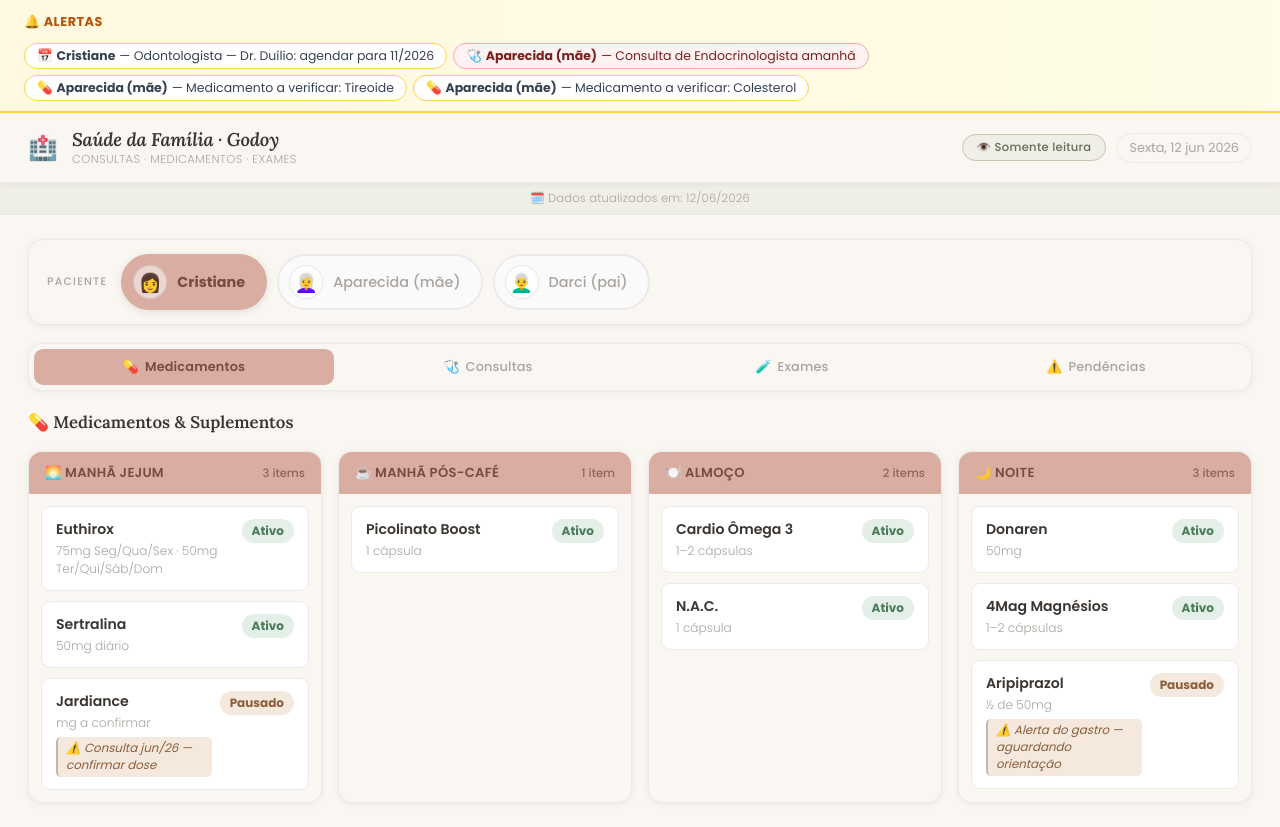
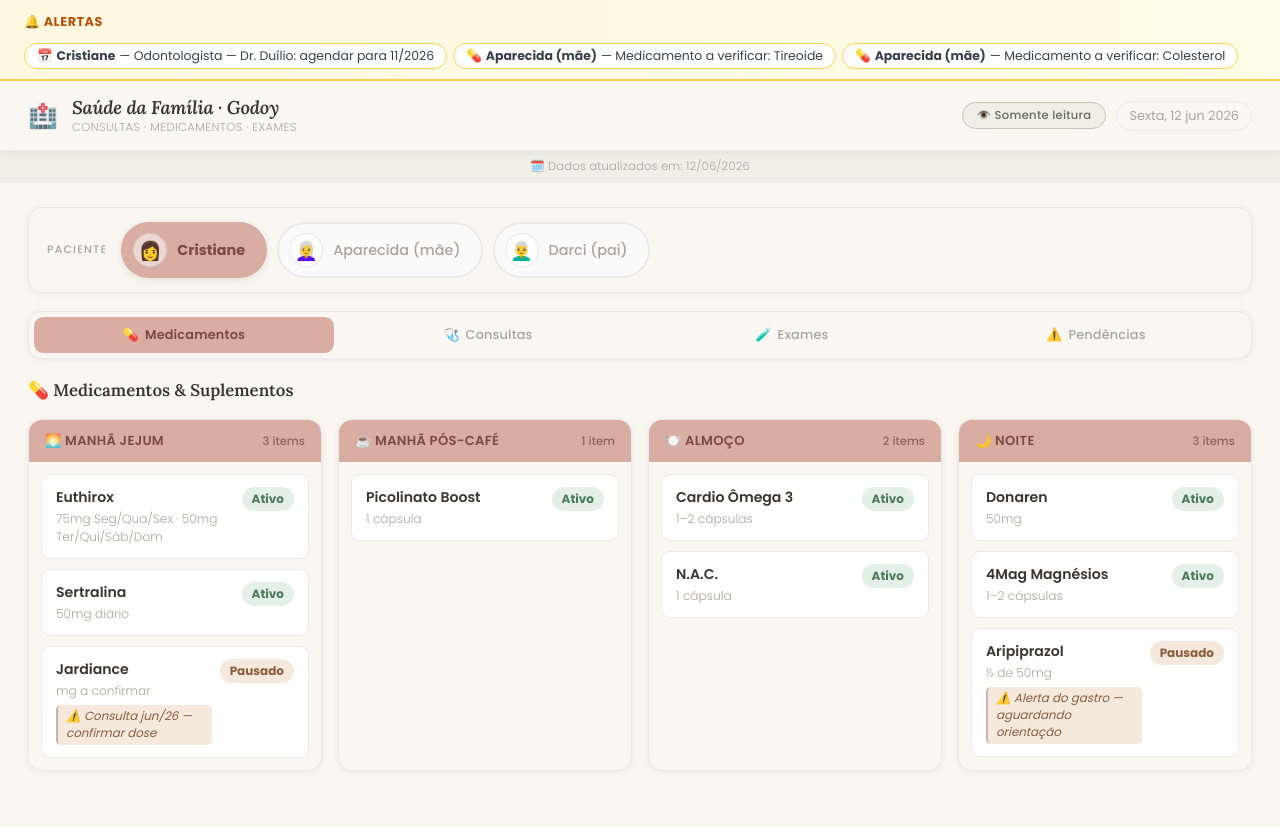
Before and after one commit to cristianegodoy/saude-godoy, a plain HTML site: page index.html in a window 1280 px wide. After the commit the page ends 800 px from the top, so only its background shows below. Drawn offline with Linux system fonts and the light colour scheme.

```diff
--- a/index.html
+++ b/index.html
@@ -192,7 +192,7 @@
             {name:'Colesterol',   dose:'—',     time:'manhajejum', status:'verificar', observation:'Colesterol alto — não está tomando medicamento. Verificar com cardiologista'}
         ],
         appointments: [
-            {date:'2026-06-13', time:'10:30', specialty:'Endocrinologista', doctor:'Dra. Eliana',   location:'', status:'agendada', notes:''},
+            {date:'2026-09-19', time:'10:30', specialty:'Endocrinologista', doctor:'Dra. Eliana',   location:'', status:'agendada', notes:''},
             {date:'2026-07-02', time:'14:00', specialty:'Cardiologista',    doctor:'Dr. Sebastião', location:'', status:'agendada', notes:''}
         ],
         exams: [
```
